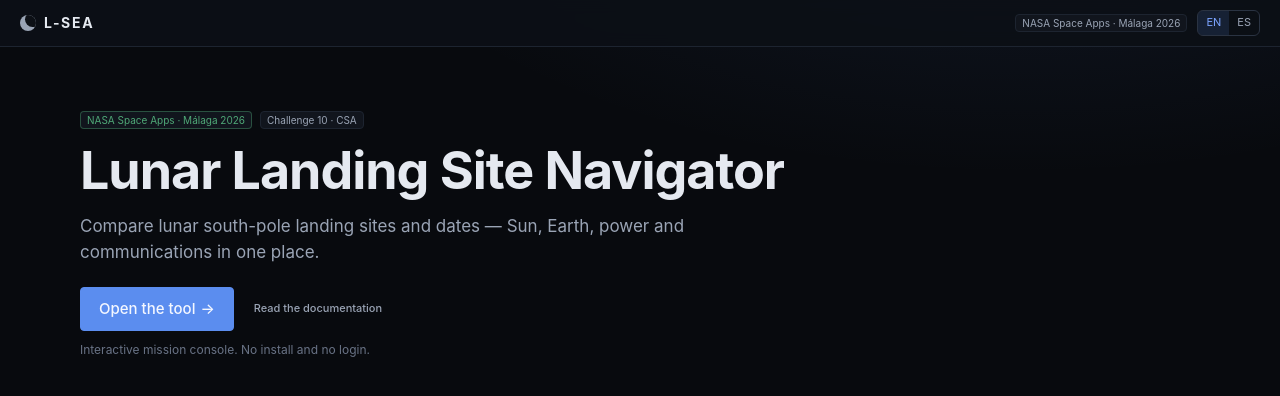
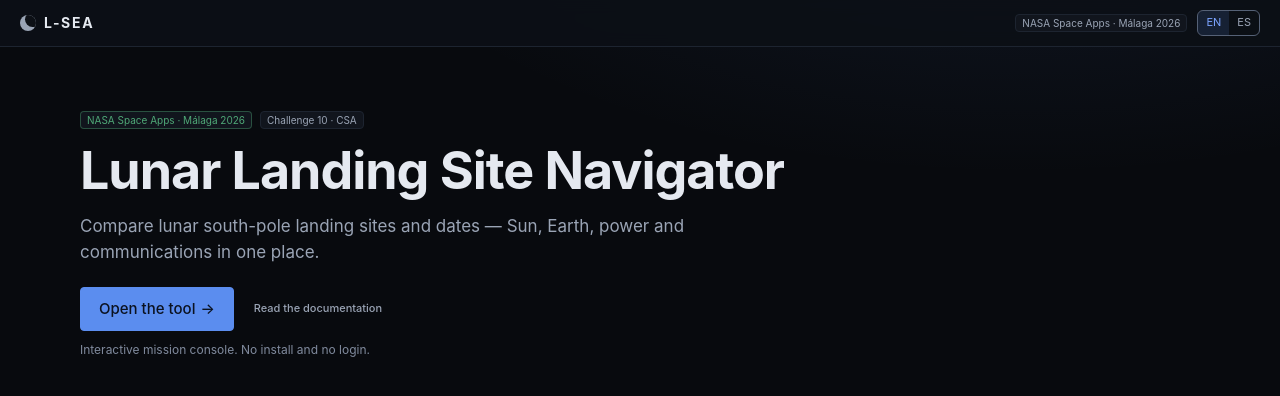
Before and after one commit to rafaa-sf/l-sea-space-apps, a Vue app: page / in a window 1280 px wide. Shown: the top 396 px of the page. Built offline with nearby package versions, Linux system fonts and the light colour scheme.

Commit message:
fix(ux): raise contrast for primary buttons, faint text and controls (CR-03)

```diff
--- a/src/styles/main.css
+++ b/src/styles/main.css
@@ -8,10 +8,10 @@
   --color-surface-2: #11151d;
   --color-surface-3: #161b25;
   --color-border: #1d2430;
-  --color-border-strong: #2a3342;
+  --color-border-strong: #556176;
   --color-text: #e5e9f0;
   --color-text-dim: #9aa4b5;
-  --color-text-faint: #697386;
+  --color-text-faint: #808b9e;
   --color-accent: #5b8def;
   --color-accent-strong: #7ba4ff;
   --color-accent-soft: rgba(91, 141, 239, 0.14);
@@ -459,7 +459,7 @@ body.is-resizing-panes * {
 .button--primary {
   background: var(--color-accent);
   border-color: var(--color-accent);
-  color: #f4f7ff;
+  color: #0b1220;
 }
 
 .button--primary:hover:not(:disabled) {
@@ -652,7 +652,7 @@ body.is-resizing-panes * {
 .input {
   width: 100%;
   min-width: 0;
-  border: 1px solid var(--color-border);
+  border: 1px solid var(--color-border-strong);
   border-radius: var(--radius-xs);
   background: var(--color-bg);
   color: var(--color-text);
@@ -1709,7 +1709,7 @@ body.is-resizing-panes * {
   display: flex;
   align-items: baseline;
   gap: 6px;
-  border: 1px solid var(--color-border);
+  border: 1px solid var(--color-border-strong);
   border-radius: var(--radius-xs);
   background: transparent;
   padding: 2px 7px;
```
